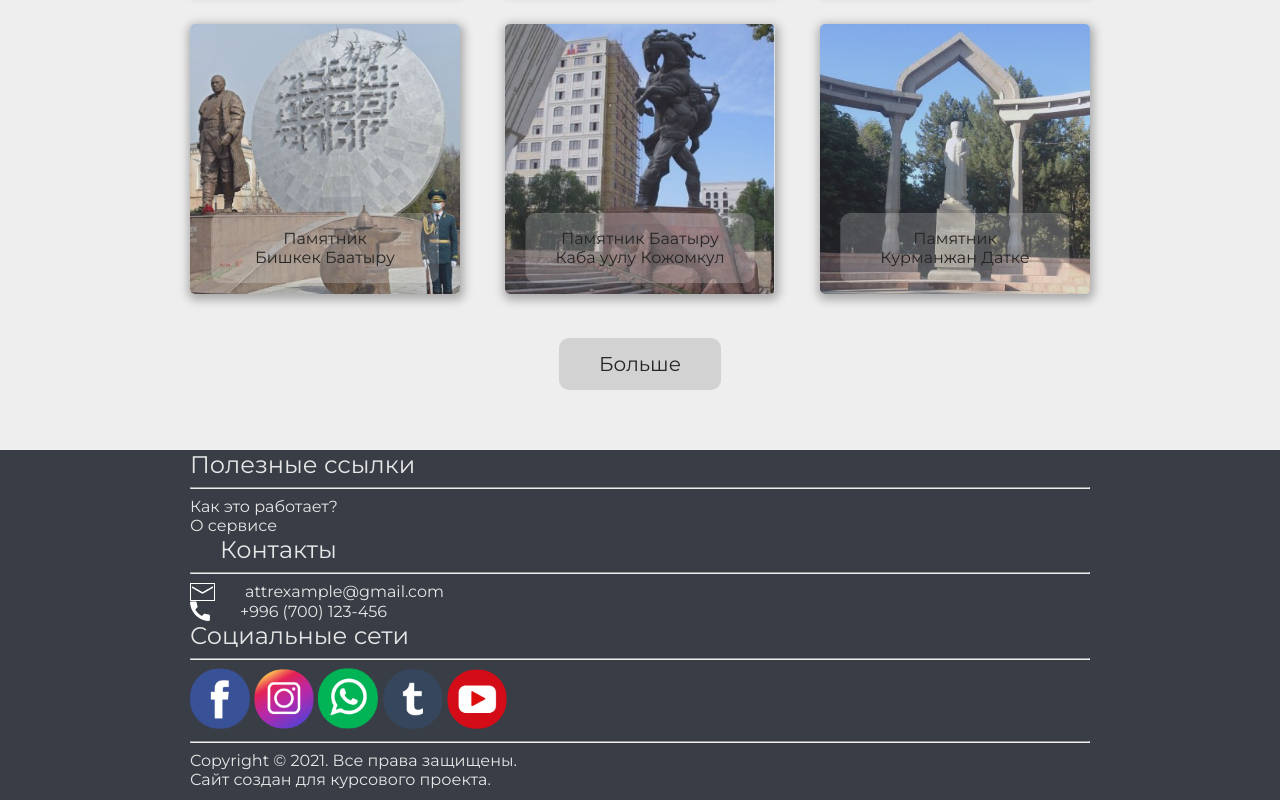
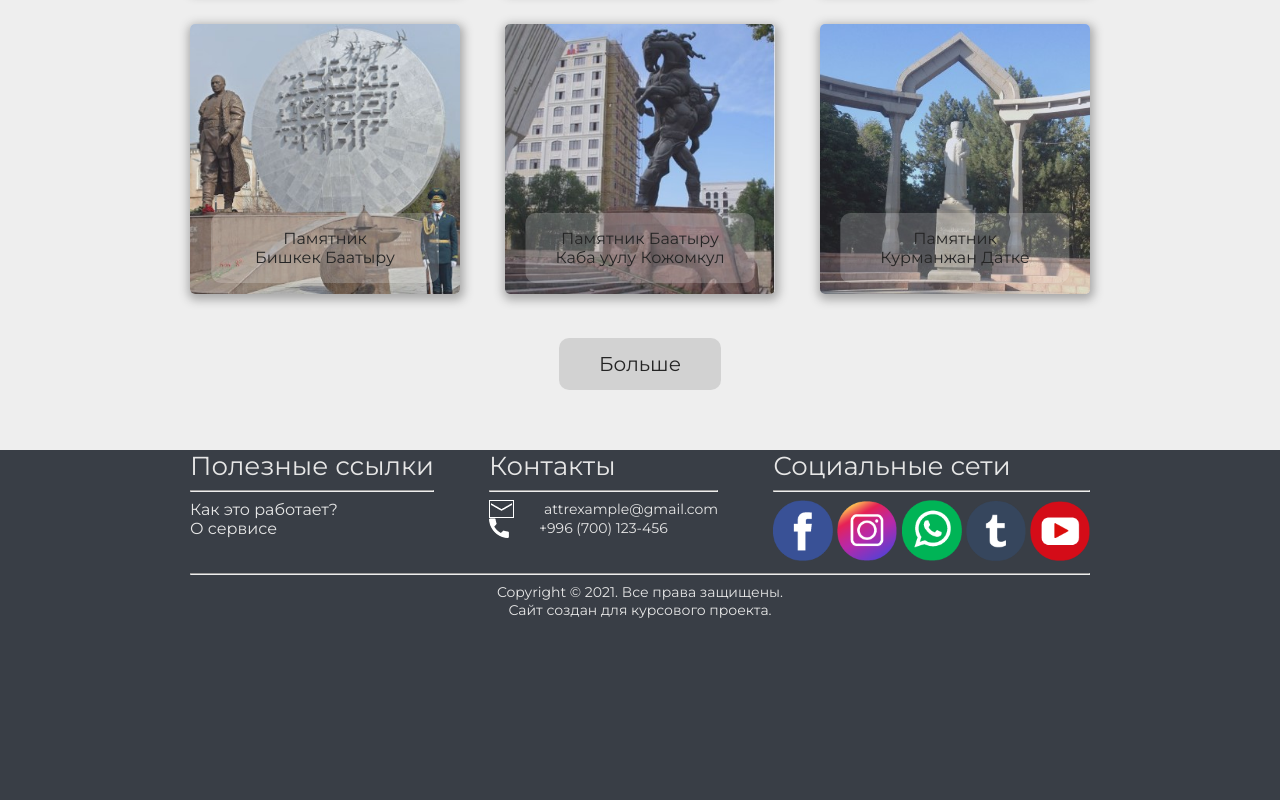
Before and after one commit to ErmekZhumagulov/course-project, a plain HTML site: page index.html in a window 1280 px wide. Shown: the part 1098-1898 px from the top of the page. Drawn offline with Linux system fonts and the light colour scheme.

Commit message:
correcting elements in footer

```diff
--- a/index.html
+++ b/index.html
@@ -135,11 +135,11 @@
                     <hr>
                     <div class="mailof">
                         <img src="images/mail.png" alt="mail" width="25px">
-                        <p>attrexample@gmail.com</p>
+                        <p class="telandmail">attrexample@gmail.com</p>
                     </div>
                     <div class="telof">
                         <img src="images/phone.png" alt="tel" width="20px">
-                        <p>+996 (700) 123-456</p>
+                        <p class="telandmail">+996 (700) 123-456</p>
                     </div>
                 </div>
                 <div class="social-media">
@@ -155,7 +155,7 @@
                 </div>
             </div>
             <hr>
-            <p class="last-text">
+            <p align="center" class="last-text">
                 Copyright © 2021. Все права защищены.<br>
                 Сайт создан для курсового проекта.
             </p>
--- a/style.css
+++ b/style.css
@@ -377,21 +377,26 @@ nav {
 
 .heading-text-1 {
     color: rgb(230, 230, 230);
-    font-size: 24px;
+    font-size: 26px;
 }
 
 .linkis {
     color: rgb(230, 230, 230);
+    font-size: 16px;
+}
+
+.heading-text-2 {
+    color: rgb(230, 230, 230);
+    font-size: 26px;
 }
 
 .contacts p {
     color: rgb(230, 230, 230);
-    padding-left: 30px;
 }
 
-.heading-text-2 {
-    color: rgb(230, 230, 230);
-    font-size: 24px;
+.telandmail {
+    padding-left: 30px;
+    font-size: 14px;
 }
 
 .mailof, .telof {
@@ -401,9 +406,15 @@ nav {
 
 .heading-text-3 {
     color: rgb(230, 230, 230);
-    font-size: 24px;
+    font-size: 26px;
 }
 
 .last-text {
     color: rgb(230, 230, 230);
+    font-size: 14px;
 }
+
+.footer-flex {
+    display: flex;
+    justify-content: space-between;
+}
```
